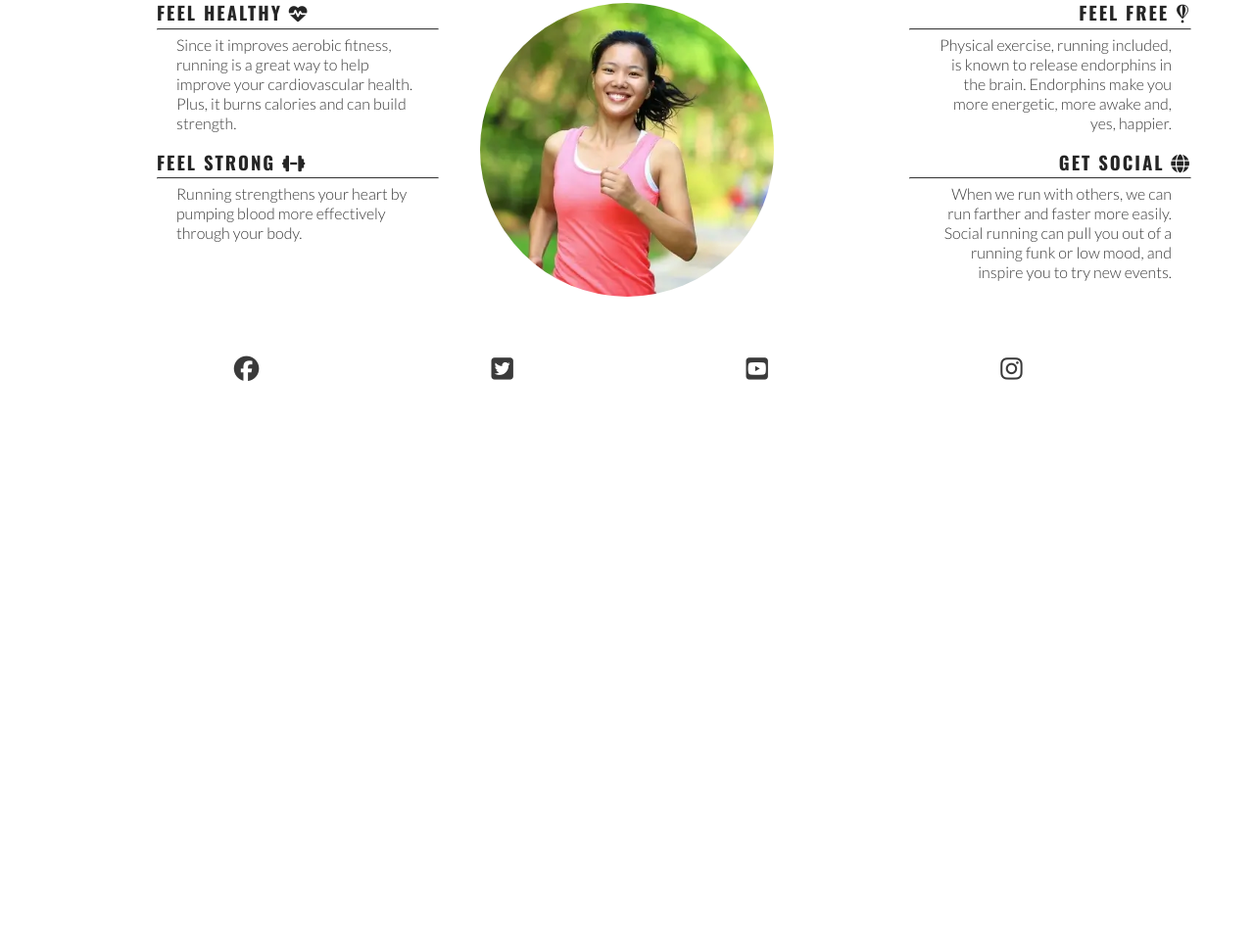
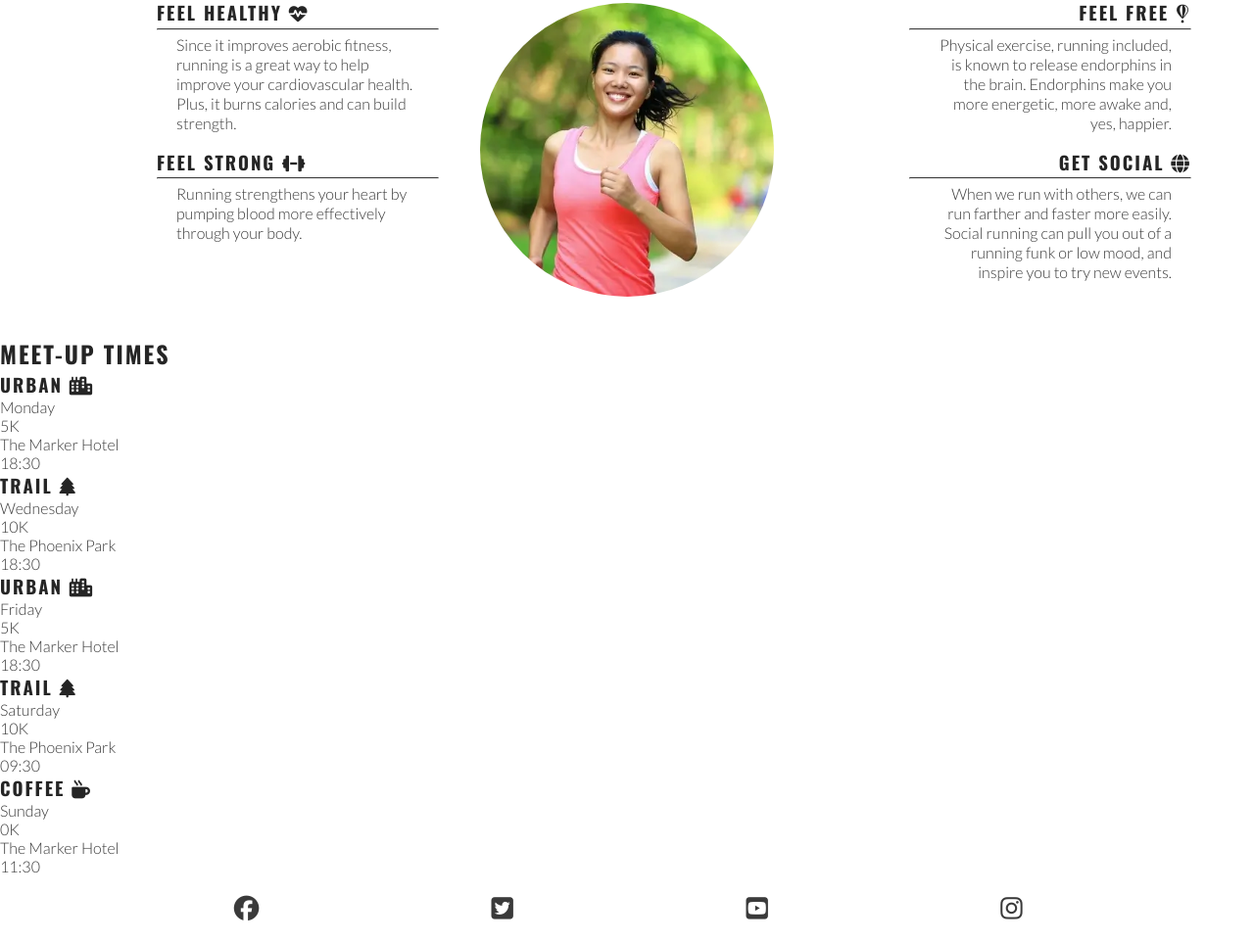
Before and after one commit to Vali-20/Love-running-, a plain HTML site: page index.html in a window 1280 px wide. Shown: the part 782-1744 px from the top of the page at 98% size. Before the commit the page ends 1193 px from the top, so only its background shows below. Drawn offline with nearby package versions, Linux system fonts and the light colour scheme.

Commit message:
Add meetup section on HTML

```diff
--- a/assets/css/style.css
+++ b/assets/css/style.css
@@ -510,4 +510,3 @@ main {
     #menu a:hover{
         border-bottom: 1px solid #3a3a3a;
     }
-}
--- a/index.html
+++ b/index.html
@@ -81,6 +81,48 @@
                 </div>
             </div>
         </section>
+
+        <!-- Meetup times section -->
+        <section id="mettups">
+            <h2>Meet-up Times</h2>
+            <div id="times">
+                <div>
+                    <h3>Urban <i class="fa-solid fa-city"></i></h3>
+                    <p>Monday</p>
+                    <p>5K</p>
+                    <p>The Marker Hotel</p>
+                    <p>18:30</p>
+                </div>
+                <div>
+                    <h3>Trail <i class="fa-solid fa-tree"></i></h3>
+                    <p>Wednesday</p>
+                    <p>10K</p>
+                    <p>The Phoenix Park</p>
+                    <p>18:30</p>
+                </div>
+                <div>
+                    <h3>Urban <i class="fa-solid fa-city"></i></h3>
+                    <p>Friday</p>
+                    <p>5K</p>
+                    <p>The Marker Hotel</p>
+                    <p>18:30</p>
+                </div>
+                <div>
+                    <h3>Trail <i class="fa-solid fa-tree"></i></h3>
+                    <p>Saturday</p>
+                    <p>10K</p>
+                    <p>The Phoenix Park</p>
+                    <p>09:30</p>
+                </div>
+                <div>
+                    <h3>Coffee <i class="fa-solid fa-mug-hot"></i></h3>
+                    <p>Sunday</p>
+                    <p>0K</p>
+                    <p>The Marker Hotel</p>
+                    <p>11:30</p>
+                </div>
+            </div>
+        </section>
     </main>
 
     <!-- Footer -->
```
